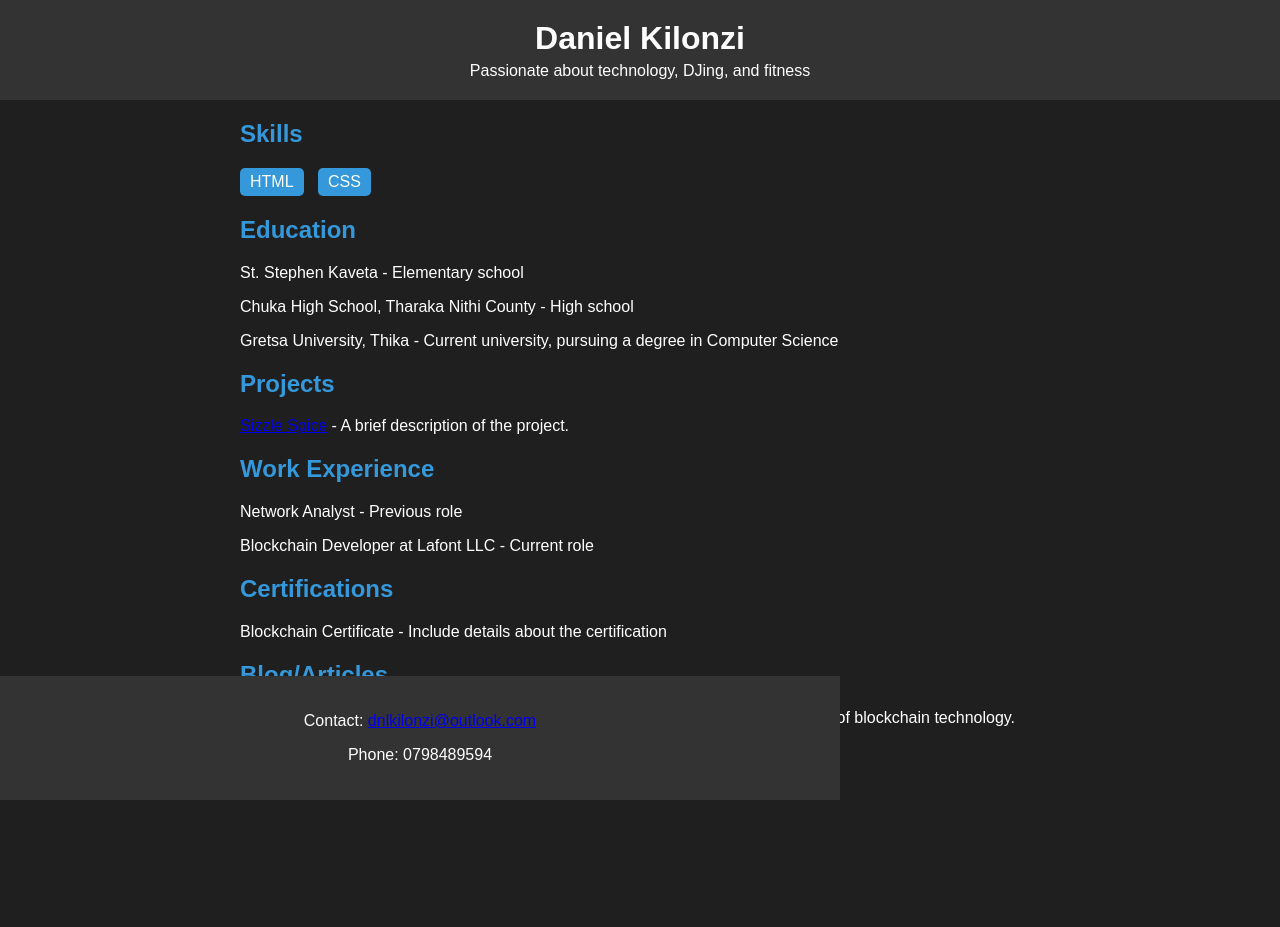
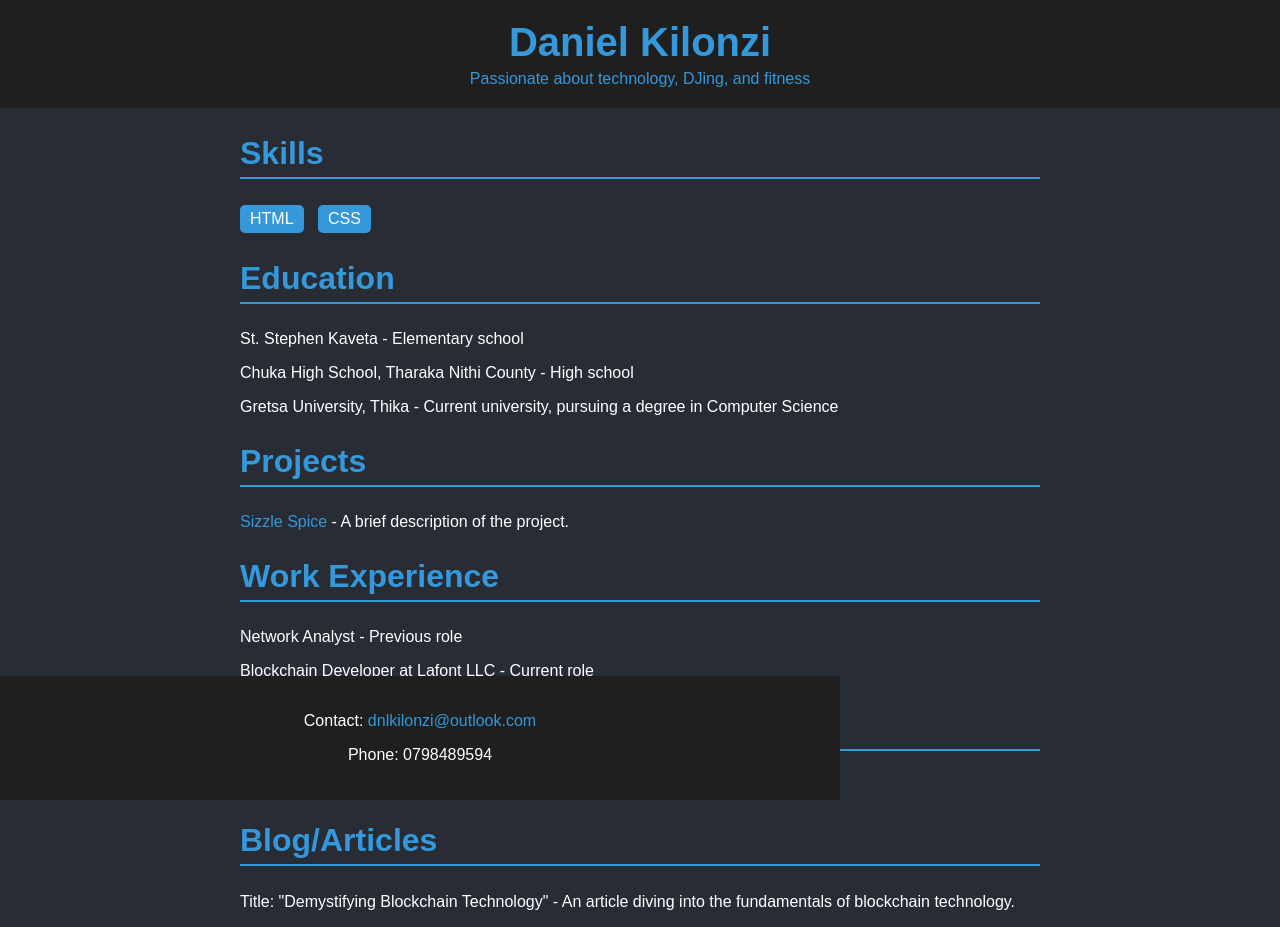
Before and after one commit to mullah10345/DanielKilonziPortfolio, a plain HTML site: page src/index.html in a window 1280 px wide. Before the commit the page ends 800 px from the top, so only its background shows below. Drawn offline with Linux system fonts and the light colour scheme.

```diff
--- a/src/styles.css
+++ b/src/styles.css
@@ -54,3 +54,82 @@ footer {
     bottom: 0;
     width: 100%;
 }
+body {
+    font-family: 'Arial', sans-serif;
+    margin: 0;
+    padding: 0;
+    background-color: #282c35;
+    color: #fff;
+}
+
+header {
+    background-color: #1f1f1f;
+    padding: 20px;
+    text-align: center;
+    color: #3498db;
+}
+
+header h1 {
+    margin: 0;
+    font-size: 2.5em;
+}
+
+header p {
+    margin: 5px 0 0;
+}
+
+.container {
+    max-width: 800px;
+    margin: 0 auto;
+}
+
+section {
+    margin-bottom: 40px;
+}
+
+section h2 {
+    color: #3498db;
+    font-size: 2em;
+    border-bottom: 2px solid #3498db;
+    padding-bottom: 5px;
+}
+
+section ul {
+    list-style-type: none;
+    padding: 0;
+}
+
+section ul li {
+    display: inline-block;
+    margin-right: 10px;
+    background-color: #3498db;
+    padding: 5px 10px;
+    border-radius: 5px;
+    color: #fff;
+}
+
+footer {
+    text-align: center;
+    padding: 20px;
+    background-color: #1f1f1f;
+    position: absolute;
+    bottom: 0;
+    width: 100%;
+}
+
+/* Additional Styling */
+body a {
+    color: #3498db;
+    text-decoration: none;
+}
+
+body a:hover {
+    text-decoration: underline;
+}
+
+/* Responsive Design */
+@media (max-width: 600px) {
+    header h1 {
+        font-size: 2em;
+    }
+}
```
